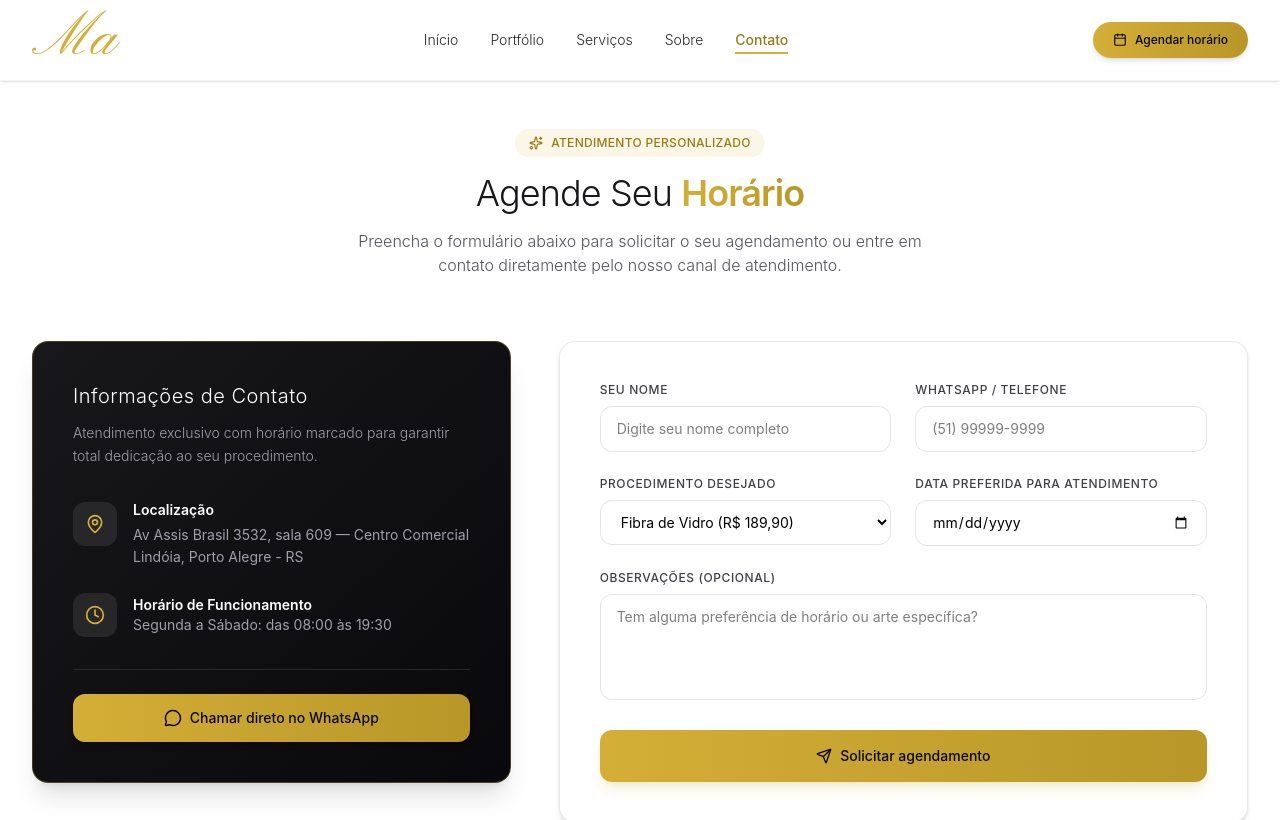
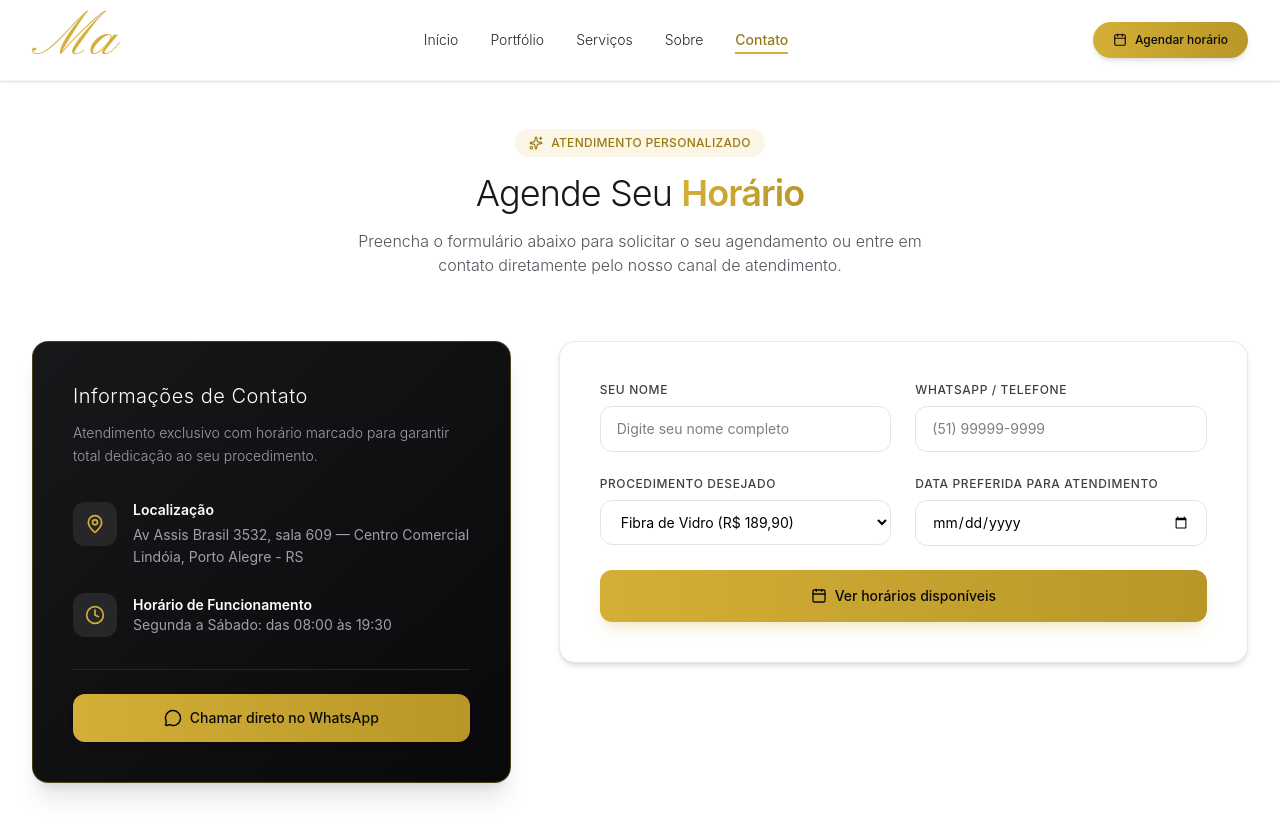
Before and after one commit to Juaopm/studio-nail-web, a React (Vite) app: page /contato in a window 1280 px wide. Shown: the top 820 px of the page. Built offline with nearby package versions, Linux system fonts and the light colour scheme.

Commit message:
feat(frontend): update contact form with interactive time slot selection and refined pre-booking confirmation message

```diff
--- a/src/pages/Contact.tsx
+++ b/src/pages/Contact.tsx
@@ -8,6 +8,7 @@ import {
   Send,
   CheckCircle2,
   Loader2,
+  Calendar,
 } from "lucide-react";
 
 export const Contact: React.FC = () => {
@@ -16,17 +17,37 @@ export const Contact: React.FC = () => {
     phone: "",
     service: "Fibra de Vidro",
     date: "",
-    notes: "",
+    time: "",
   });
 
-  // Estados de controle para a interação refinada do botão
+  // Estados de controle para a interação refinada
+  const [step, setStep] = useState<"form" | "selecting-time">("form");
+  const [availableTimes, setAvailableTimes] = useState<string[]>([]);
   const [status, setStatus] = useState<"idle" | "loading" | "success">("idle");
 
-  const handleSubmit = (e: React.FormEvent) => {
+  // Simula a busca de horários no Spring Boot (GET /api/appointments/available-times)
+  const handleFetchAvailableTimes = (e: React.FormEvent) => {
     e.preventDefault();
+    if (!formData.date || !formData.name || !formData.phone) return;
+
     setStatus("loading");
 
-    // Simulando o tempo de processamento (que futuramente será a chamada ao Spring Boot)
+    setTimeout(() => {
+      // Exemplo simulado de horários livres retornados pelo back-end
+      // Futuramente, aqui virá a resposta real da API Spring Boot
+      const mockSlots = ["09:00", "11:30", "14:00", "16:30"];
+      setAvailableTimes(mockSlots);
+      setStep("selecting-time");
+      setStatus("idle");
+    }, 1000);
+  };
+
+  // Simula o envio final do agendamento (POST /api/appointments)
+  const handleFinalSubmit = () => {
+    if (!formData.time) return;
+
+    setStatus("loading");
+
     setTimeout(() => {
       setStatus("success");
     }, 1500);
@@ -34,13 +55,15 @@ export const Contact: React.FC = () => {
 
   const handleReset = () => {
     setStatus("idle");
+    setStep("form");
     setFormData({
       name: "",
       phone: "",
       service: "Fibra de Vidro",
       date: "",
-      notes: "",
+      time: "",
     });
+    setAvailableTimes([]);
   };
 
   return (
@@ -134,7 +157,7 @@ export const Contact: React.FC = () => {
           </div>
         </div>
 
-        {/* Coluna Direita: Formulário de Solicitação */}
+        {/* Coluna Direita: Formulário Interativo com Escolha de Horários */}
         <div className="lg:col-span-7 bg-white p-8 sm:p-10 rounded-2xl border border-zinc-200/80 shadow-md">
           {status === "success" ? (
             <motion.div
@@ -175,12 +198,13 @@ export const Contact: React.FC = () => {
                 className="space-y-4"
               >
                 <h3 className="text-2xl font-light text-zinc-900">
-                  Solicitação recebida!
+                  Pré-agendamento realizado!
                 </h3>
 
                 <p className="text-zinc-600 font-light text-sm max-w-md mx-auto">
-                  Vamos verificar a disponibilidade da data escolhida e
-                  entraremos em contato para confirmar seu atendimento.
+                  Seu horário foi reservado com sucesso. A profissional validará
+                  sua solicitação em instantes e você receberá a confirmação
+                  oficial por WhatsApp.
                 </p>
               </motion.div>
 
@@ -210,8 +234,83 @@ export const Contact: React.FC = () => {
                 </p>
               </motion.div>
             </motion.div>
+          ) : step === "selecting-time" ? (
+            /* ETAPA 2: Escolha do Horário Disponível */
+            <div className="space-y-6">
+              <div className="space-y-2">
+                <h3 className="text-lg font-medium text-zinc-900">
+                  Selecione o horário desejado
+                </h3>
+                <p className="text-xs text-zinc-500">
+                  Horários livres para{" "}
+                  <span className="font-semibold text-zinc-800">
+                    {formData.date}
+                  </span>{" "}
+                  ({formData.service}):
+                </p>
+              </div>
+
+              {availableTimes.length > 0 ? (
+                <div className="grid grid-cols-2 sm:grid-cols-4 gap-3">
+                  {availableTimes.map((slot) => (
+                    <button
+                      key={slot}
+                      type="button"
+                      onClick={() => setFormData({ ...formData, time: slot })}
+                      className={`py-3 px-4 rounded-xl text-sm font-medium border transition-all duration-200 ${
+                        formData.time === slot
+                          ? "bg-[#D4AF37] text-zinc-950 border-[#D4AF37] shadow-sm"
+                          : "border-zinc-200 text-zinc-700 hover:border-[#D4AF37] hover:bg-zinc-50"
+                      }`}
+                    >
+                      {slot}
+                    </button>
+                  ))}
+                </div>
+              ) : (
+                <div className="py-8 text-center text-sm text-zinc-500 bg-zinc-50 rounded-xl border border-dashed border-zinc-200">
+                  Não há horários disponíveis para esta data. Tente outro dia.
+                </div>
+              )}
+
+              <div className="flex gap-4 pt-4">
+                <button
+                  type="button"
+                  onClick={() => setStep("form")}
+                  className="w-1/3 py-3 rounded-xl border border-zinc-200 text-zinc-600 text-sm font-medium hover:bg-zinc-50 transition-colors"
+                >
+                  Voltar
+                </button>
+
+                <motion.button
+                  type="button"
+                  disabled={!formData.time || status === "loading"}
+                  onClick={handleFinalSubmit}
+                  whileHover={
+                    formData.time && status !== "loading" ? { scale: 1.01 } : {}
+                  }
+                  whileTap={
+                    formData.time && status !== "loading" ? { scale: 0.98 } : {}
+                  }
+                  className="w-2/3 flex items-center justify-center gap-2 bg-linear-to-r from-[#D4AF37] to-[#B89728] text-zinc-950 font-medium text-sm py-3 rounded-xl hover:opacity-90 active:scale-[0.98] transition-all duration-300 shadow-md disabled:opacity-50 disabled:cursor-not-allowed"
+                >
+                  {status === "loading" ? (
+                    <>
+                      <Loader2 size={16} className="animate-spin" />
+                      Reservando horário...
+                    </>
+                  ) : (
+                    <>
+                      <Send size={16} />
+                      Solicitar agendamento
+                    </>
+                  )}
+                </motion.button>
+              </div>
+            </div>
           ) : (
-            <form onSubmit={handleSubmit} className="space-y-6">
+            /* ETAPA 1: Formulário Inicial de Dados e Data */
+            <form onSubmit={handleFetchAvailableTimes} className="space-y-6">
               <div className="grid grid-cols-1 sm:grid-cols-2 gap-6">
                 <div className="space-y-2">
                   <label className="block text-xs font-medium text-zinc-700 uppercase tracking-wider">
@@ -285,7 +384,6 @@ export const Contact: React.FC = () => {
                     type="date"
                     required
                     disabled={status === "loading"}
-                    placeholder="Selecione a data desejada"
                     value={formData.date}
                     onChange={(e) =>
                       setFormData({ ...formData, date: e.target.value })
@@ -293,22 +391,6 @@ export const Contact: React.FC = () => {
                     className="w-full px-4 py-3 rounded-xl border border-zinc-200 text-sm focus:outline-none focus:border-[#D4AF37] transition-colors disabled:bg-zinc-50 disabled:text-zinc-400"
                   />
                 </div>
-              </div>
-
-              <div className="space-y-2">
-                <label className="block text-xs font-medium text-zinc-700 uppercase tracking-wider">
-                  Observações (Opcional)
-                </label>
-                <textarea
-                  rows={4}
-                  disabled={status === "loading"}
-                  placeholder="Tem alguma preferência de horário ou arte específica?"
-                  value={formData.notes}
-                  onChange={(e) =>
-                    setFormData({ ...formData, notes: e.target.value })
-                  }
-                  className="w-full px-4 py-3 rounded-xl border border-zinc-200 text-sm focus:outline-none focus:border-[#D4AF37] transition-colors resize-none disabled:bg-zinc-50 disabled:text-zinc-400"
-                />
               </div>
 
               <motion.div
@@ -323,12 +405,12 @@ export const Contact: React.FC = () => {
                   {status === "loading" ? (
                     <>
                       <Loader2 size={16} className="animate-spin" />
-                      Enviando solicitação...
+                      Buscando horários livres...
                     </>
                   ) : (
                     <>
-                      <Send size={16} />
-                      Solicitar agendamento
+                      <Calendar size={16} />
+                      Ver horários disponíveis
                     </>
                   )}
                 </button>
```
